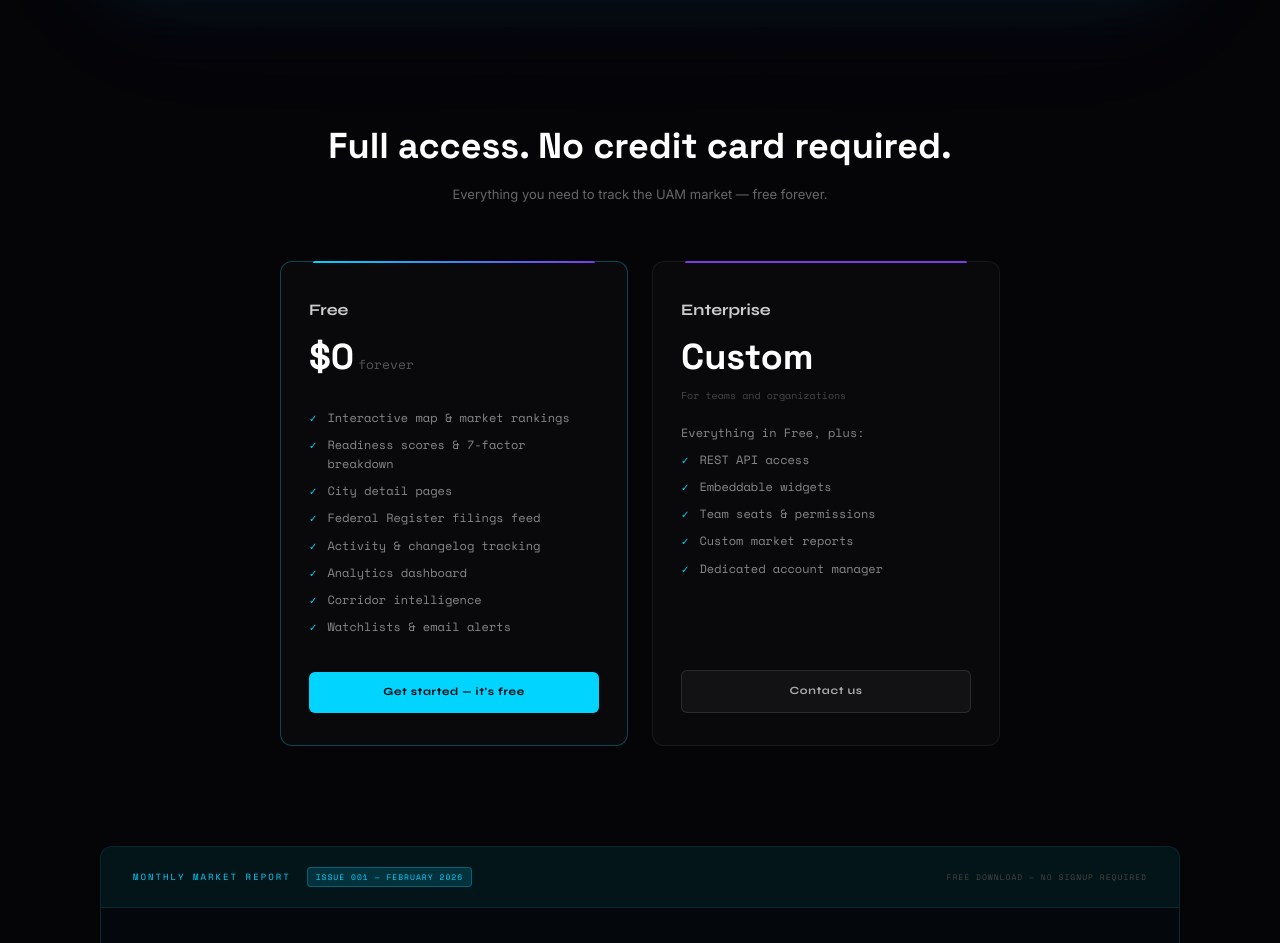
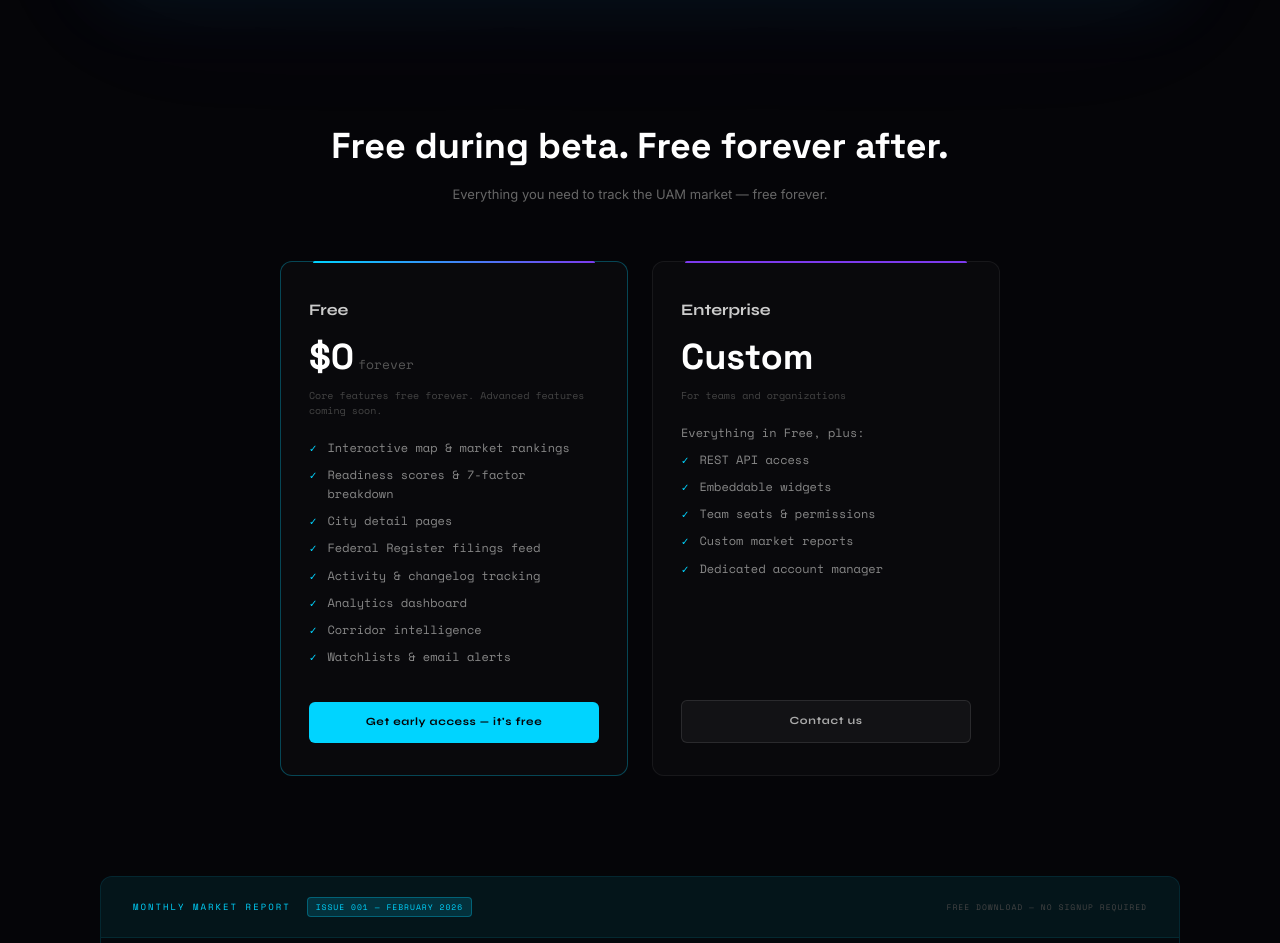
Before and after one commit to Xdrum1/airgrid, a Next.js app: page / in a window 1280 px wide. Shown: the part 1603-2546 px from the top of the page. Built offline with nearby package versions, Linux system fonts and the light colour scheme; no server answers; the database is empty.

Commit message:
Refine pricing copy: signal beta + free forever commitment
Header: "Free during beta. Free forever after."
Under price: "Core features free forever. Advanced features coming soon."
CTA: "Get early access — it's free"

```diff
--- a/src/app/(landing)/page.tsx
+++ b/src/app/(landing)/page.tsx
@@ -23,7 +23,8 @@ const TIERS = [
       "Corridor intelligence",
       "Watchlists & email alerts",
     ],
-    cta: { label: "Get started — it's free", href: "/login" },
+    yearlyNote: "Core features free forever. Advanced features coming soon.",
+    cta: { label: "Get early access — it's free", href: "/login" },
   },
   {
     name: "Enterprise",
@@ -440,7 +441,7 @@ export default async function LandingPage() {
               margin: "0 0 12px",
             }}
           >
-            Full access. No credit card required.
+            Free during beta. Free forever after.
           </h2>
           <p style={{ fontFamily: "'Inter', sans-serif", color: "#666", fontSize: 13, margin: 0 }}>
             Everything you need to track the UAM market — free forever.
```
